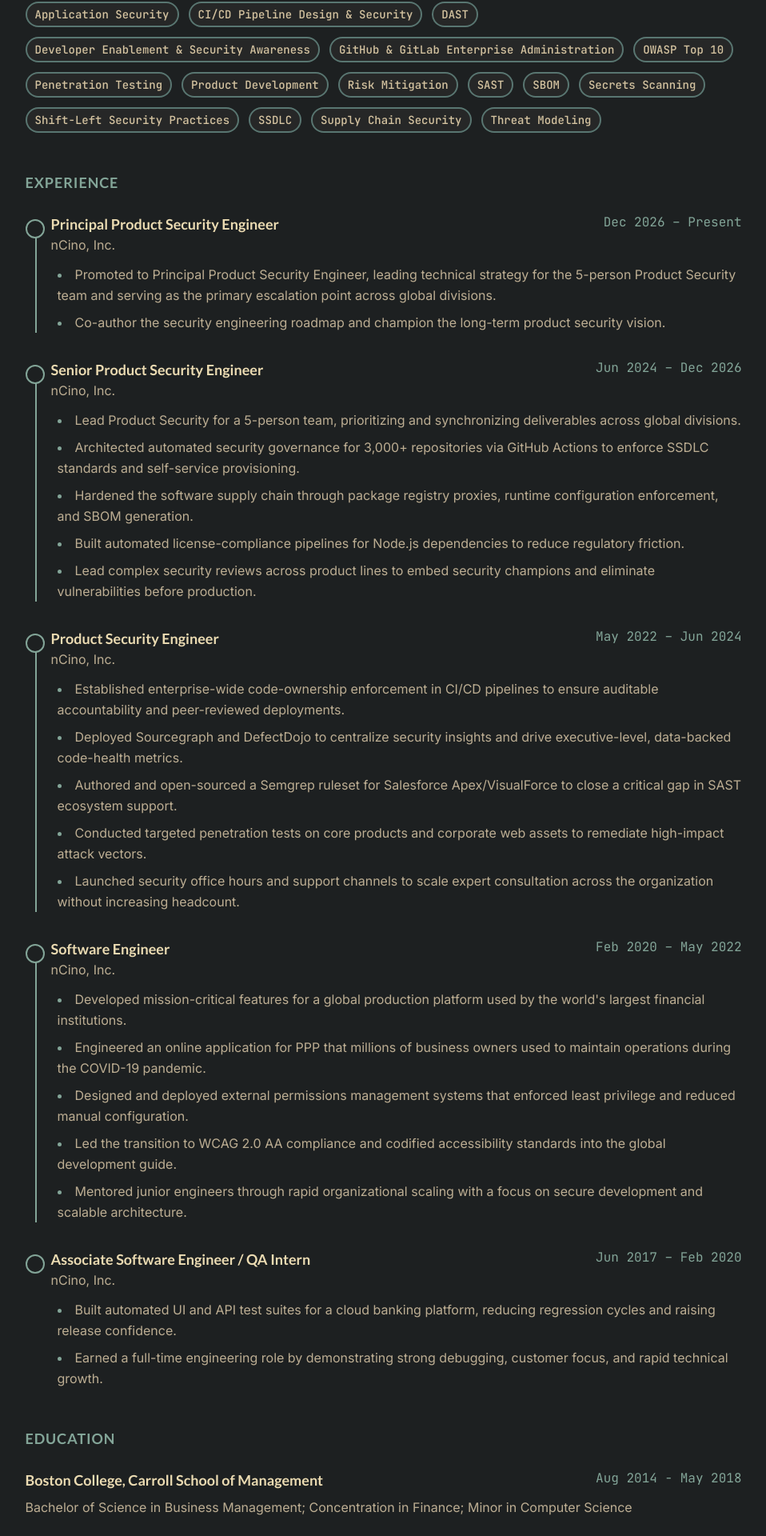
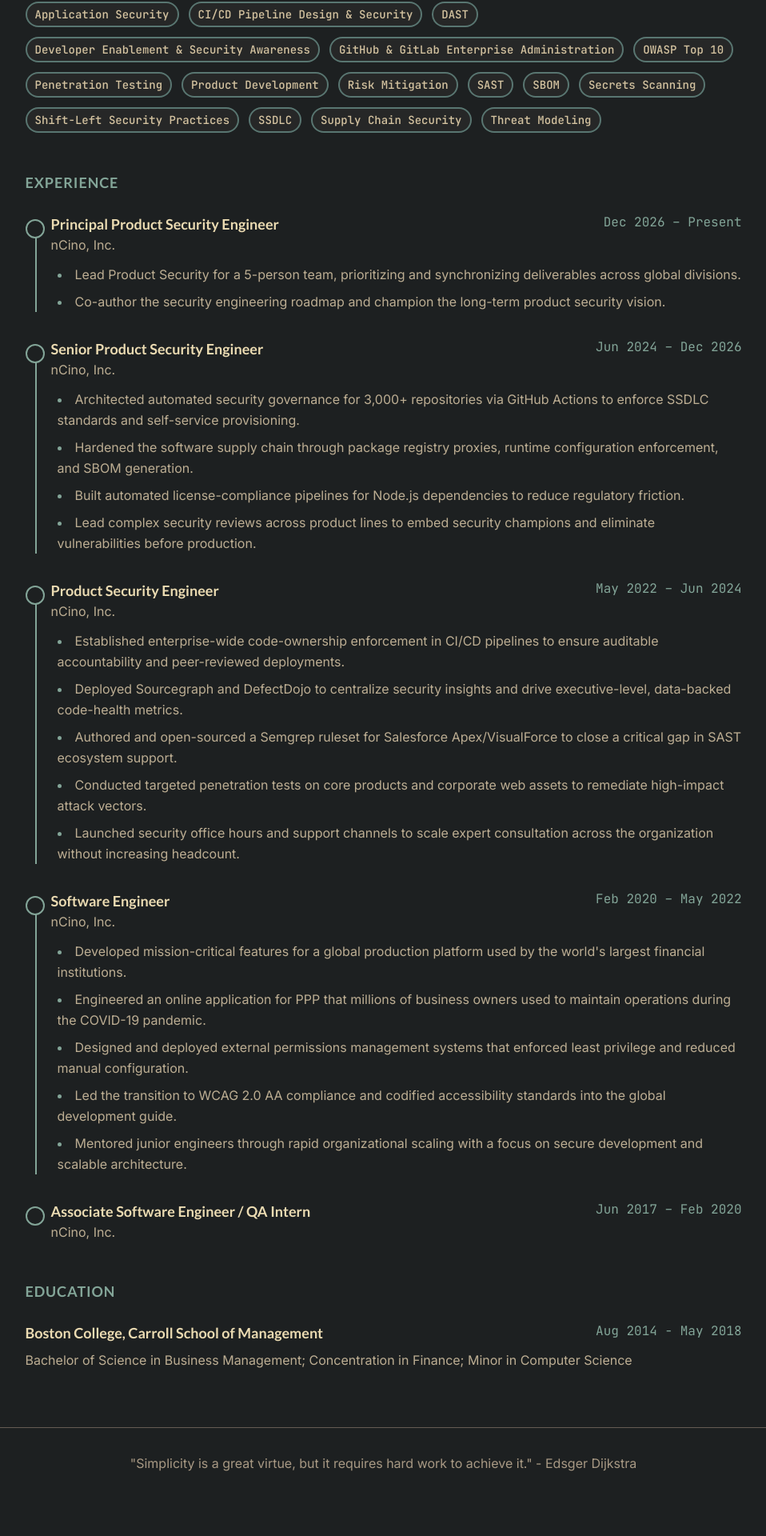
Before and after one commit to garretpatten/garretpatten.com, a Vue app: page /resume in a window 1280 px wide. Shown: the part 450-2370 px from the top of the page at 80% size, without its empty margins (153-1111 px from the left). Built offline with nearby package versions, Linux system fonts and the light colour scheme.

Commit message:
docs(resume): drop bullets from earliest position

```diff
--- a/src/views/ResumeView.vue
+++ b/src/views/ResumeView.vue
@@ -123,7 +123,7 @@ const experience = [
     start: "Dec 2026",
     end: "Present",
     bullets: [
-      "Promoted to Principal Product Security Engineer, leading technical strategy for the 5-person Product Security team and serving as the primary escalation point across global divisions.",
+      "Lead Product Security for a 5-person team, prioritizing and synchronizing deliverables across global divisions.",
       "Co-author the security engineering roadmap and champion the long-term product security vision.",
     ],
   },
@@ -133,7 +133,6 @@ const experience = [
     start: "Jun 2024",
     end: "Dec 2026",
     bullets: [
-      "Lead Product Security for a 5-person team, prioritizing and synchronizing deliverables across global divisions.",
       "Architected automated security governance for 3,000+ repositories via GitHub Actions to enforce SSDLC standards and self-service provisioning.",
       "Hardened the software supply chain through package registry proxies, runtime configuration enforcement, and SBOM generation.",
       "Built automated license-compliance pipelines for Node.js dependencies to reduce regulatory friction.",
@@ -171,10 +170,6 @@ const experience = [
     company: "nCino, Inc.",
     start: "Jun 2017",
     end: "Feb 2020",
-    bullets: [
-      "Built automated UI and API test suites for a cloud banking platform, reducing regression cycles and raising release confidence.",
-      "Earned a full-time engineering role by demonstrating strong debugging, customer focus, and rapid technical growth.",
-    ],
   },
 ];
 
```
